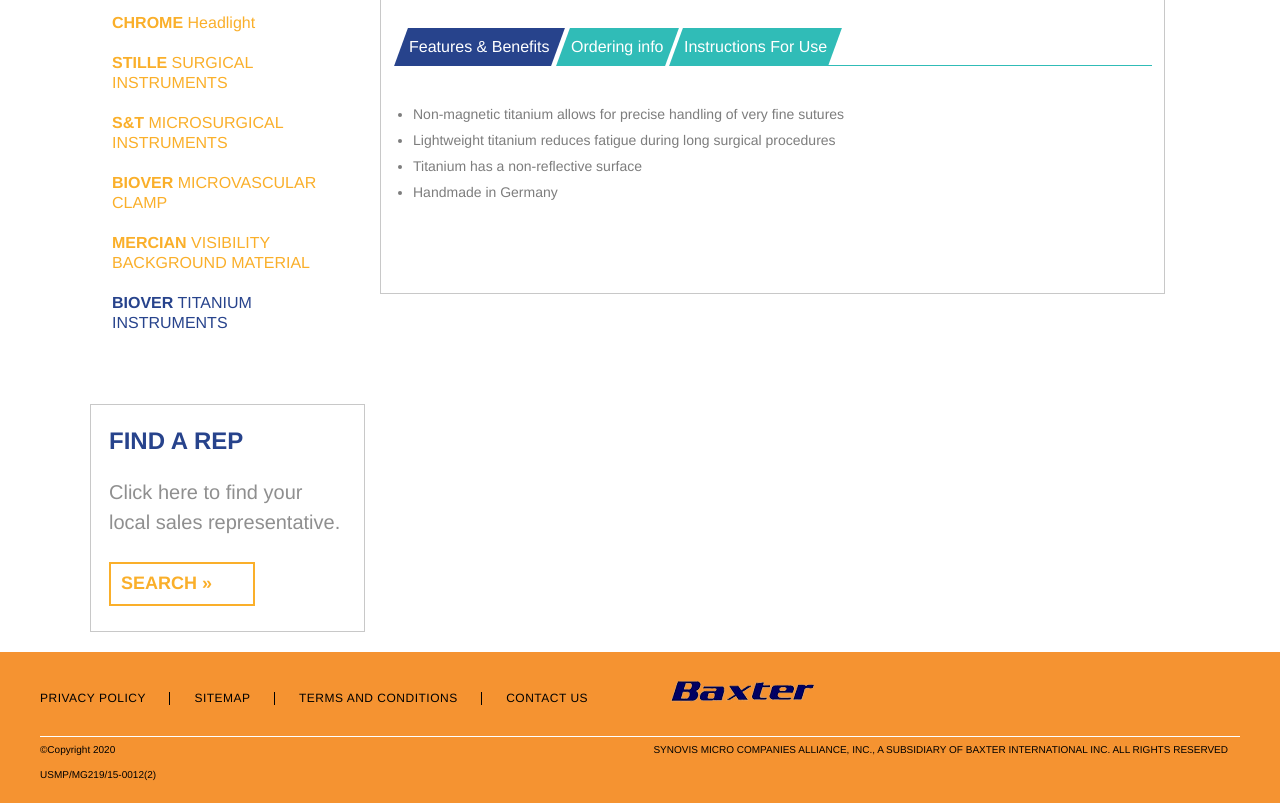
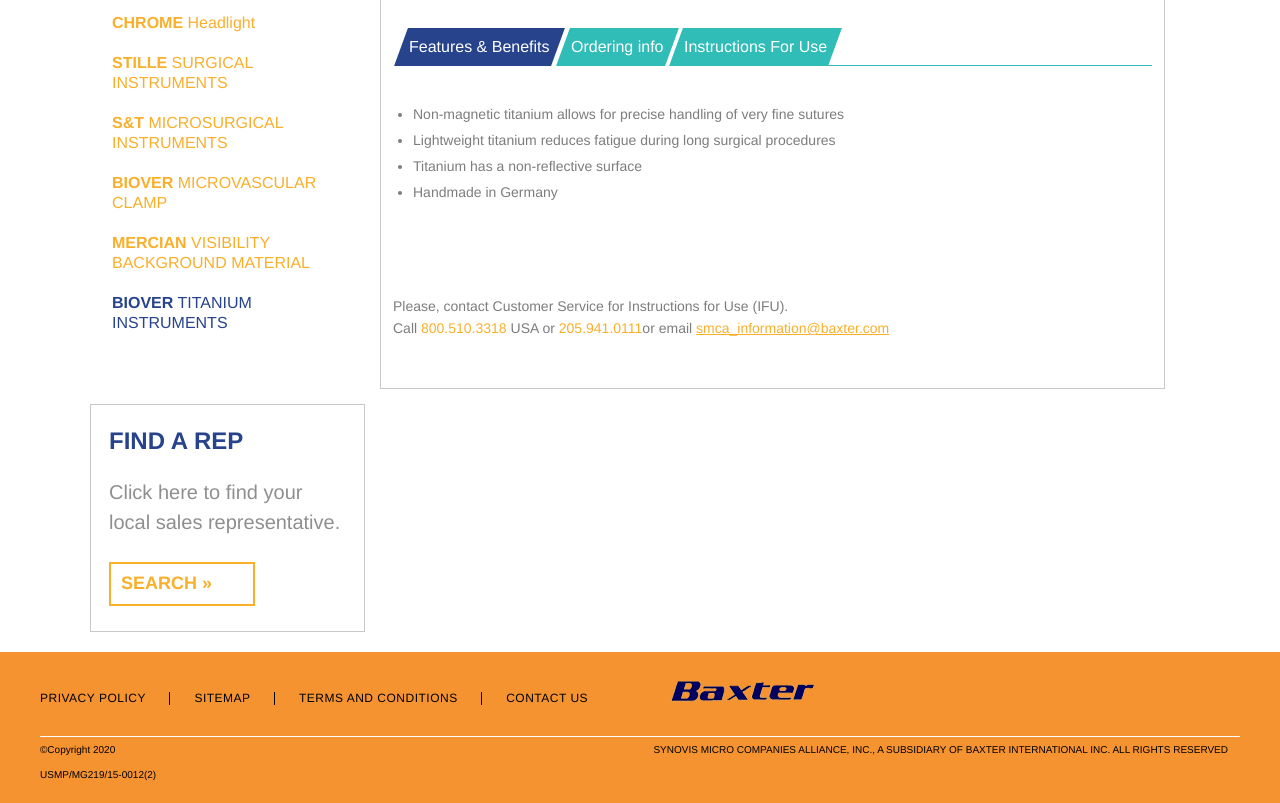
Before and after one commit to nata-se/synovismicro, a plain HTML site: page html/products/biover_titanium_instruments.html in a window 1280 px wide. Shown: the part 794-1597 px from the top of the page. Drawn offline with nearby package versions, Linux system fonts and the light colour scheme.

Commit message:
IFU changes

```diff
--- a/html/products/biover_titanium_instruments.html
+++ b/html/products/biover_titanium_instruments.html
@@ -641,9 +641,14 @@ j=d.createElement(s),dl=l!='dataLayer'?'&l='+l:'';j.async=true;j.src=
                                     class="email" href="mailto: smca_orders@baxter.com ">biover@biover.ch </a></p>
                             </div>
                           </div>
+                        </div><br><br><br>
+
+                        <div class="user-message">Please, contact Customer Service for Instructions for Use (IFU).<br>
+                          Call <span class="Numbers">800.510.3318</span> USA or <span
+                          class="Numbers">205.941.0111</span>or email <a class="email" href="mailto:smca_information@baxter.com">smca_information@baxter.com</a>
                         </div>
 
-                        <div class="tab-container" id="tab4-content">
+                        <!-- <div class="tab-container" id="tab4-content">
                           <div>
                             <a class="learn-more2" href="/pdfs/IFUs/IFU Cleaning Process for Titanium Microsurgical Instruments_EN_DE_ July 2019.pdf" target="_blank">
                               View English Instructions for Use
@@ -654,7 +659,7 @@ j=d.createElement(s),dl=l!='dataLayer'?'&l='+l:'';j.async=true;j.src=
                               Download English Instructions for Use
                             </a>
                           </div>
-                        </div>
+                        </div> -->
 
 
                         <div class="tab-container" id="tab3-content">
```
Also changed, not shown: html/products/biover_microvascular_clamp.html (+3 -3 lines).
